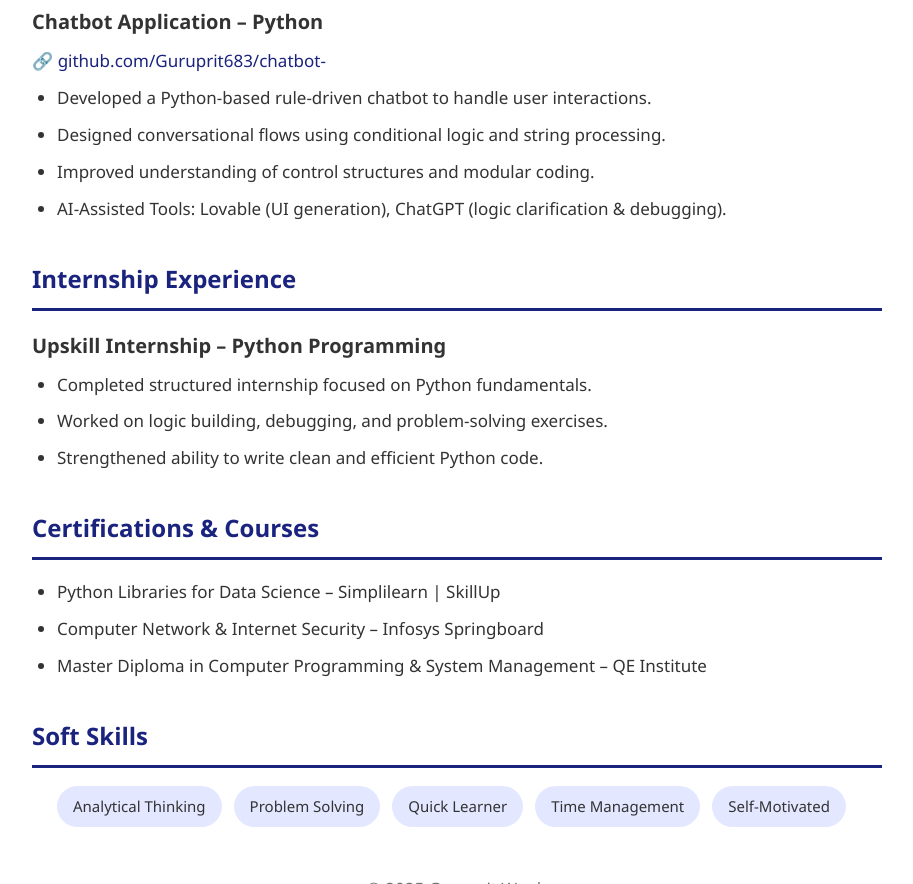
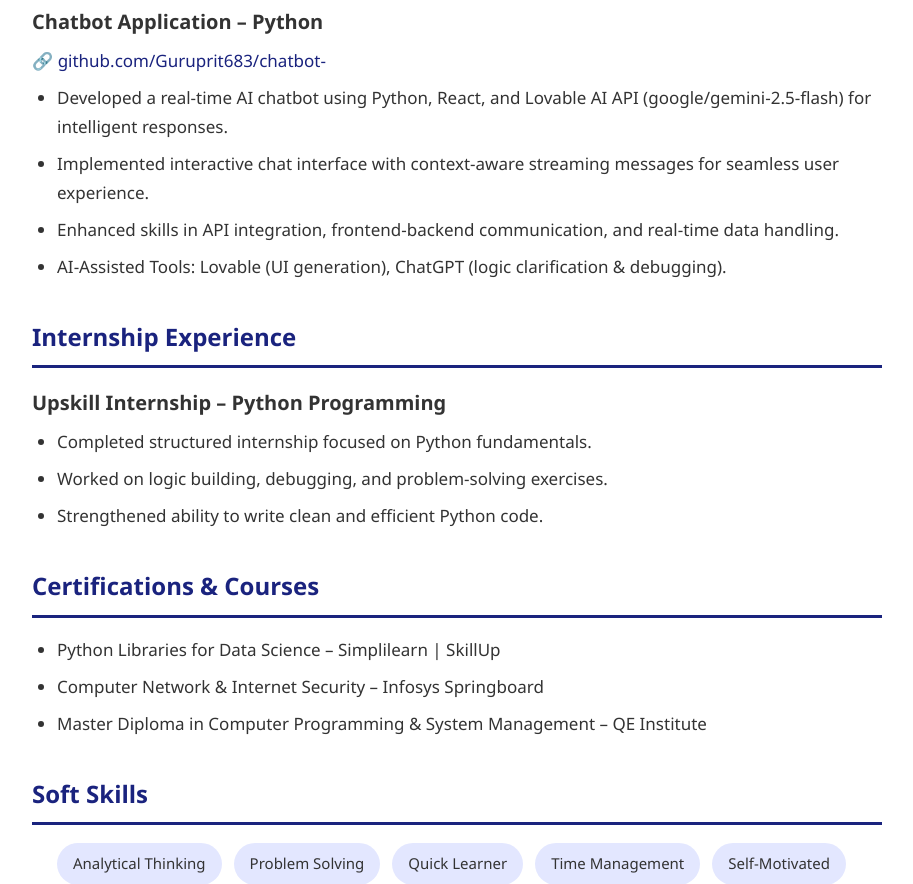
Before and after one commit to Guruprit683/resume, a plain HTML site: page index.html in a window 1280 px wide. Shown: the part 1525-2409 px from the top of the page, without its empty margins (183-1096 px from the left). Drawn offline with Linux system fonts and the light colour scheme.

Commit message:
index.html

```diff
--- a/index.html
+++ b/index.html
@@ -88,10 +88,11 @@
                 </a>
             </p>
             <ul>
-                <li>Developed a Python-based rule-driven chatbot to handle user interactions.</li>
-                <li>Designed conversational flows using conditional logic and string processing.</li>
-                <li>Improved understanding of control structures and modular coding.</li>
-                <li>AI-Assisted Tools: Lovable (UI generation), ChatGPT (logic clarification & debugging).</li>
+                <li>Developed a real-time AI chatbot using Python, React, and Lovable AI API (google/gemini-2.5-flash) for intelligent responses.</li>
+<li>Implemented interactive chat interface with context-aware streaming messages for seamless user experience.</li>
+<li>Enhanced skills in API integration, frontend-backend communication, and real-time data handling.</li>
+<li>AI-Assisted Tools: Lovable (UI generation), ChatGPT (logic clarification & debugging).</li>
+
             </ul>
         </div>
 
```
